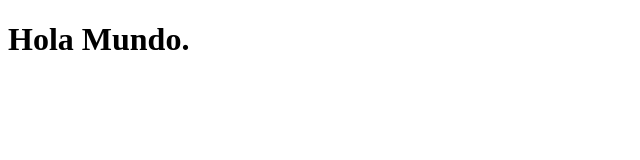
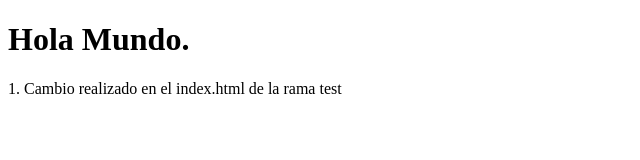
Before and after one commit to crodrigr/proyecto_taller, a plain HTML site: page index.html in a window 1280 px wide. Shown: the whole page, without its empty margins (0-640 px from the left). Drawn offline with Linux system fonts and the light colour scheme.

Commit message:
Cambio en index.html rama test

```diff
--- a/index.html
+++ b/index.html
@@ -6,7 +6,7 @@
 <body>
 
 <h1> Hola Mundo.</h1>
-
+<p>1. Cambio realizado en el index.html de la rama test</p>
 
 </body>
 </html>
```
